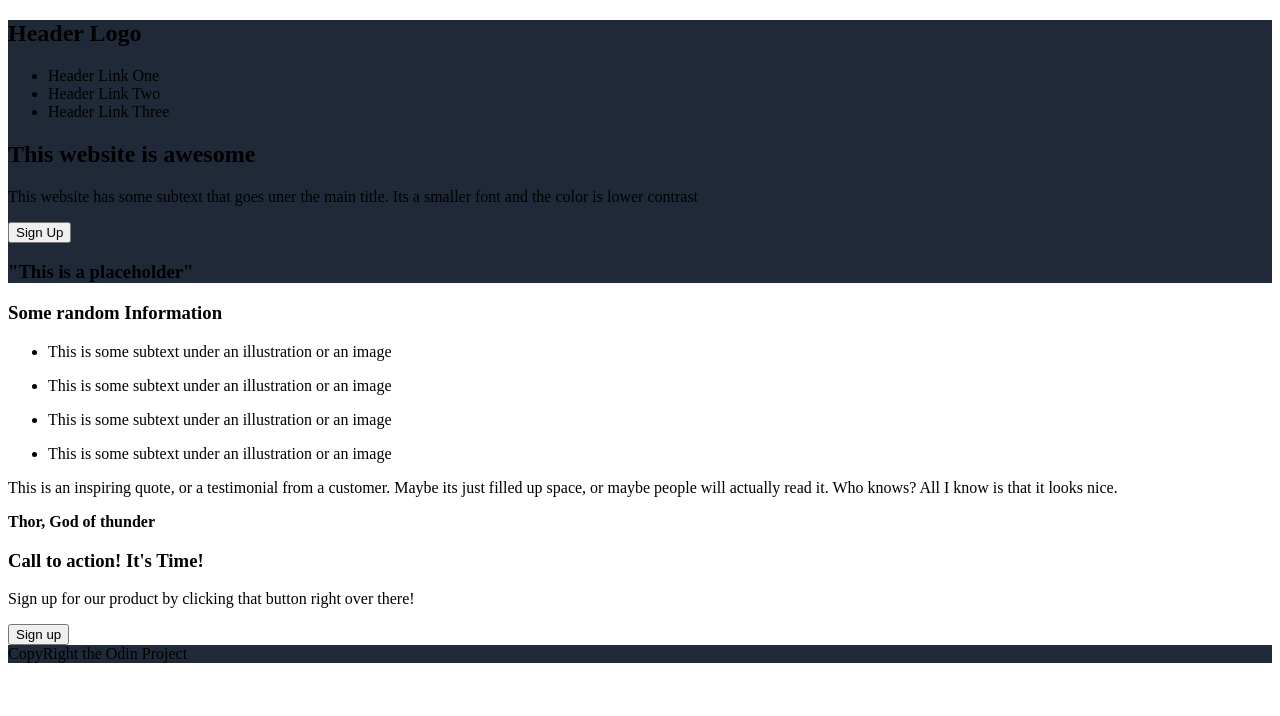
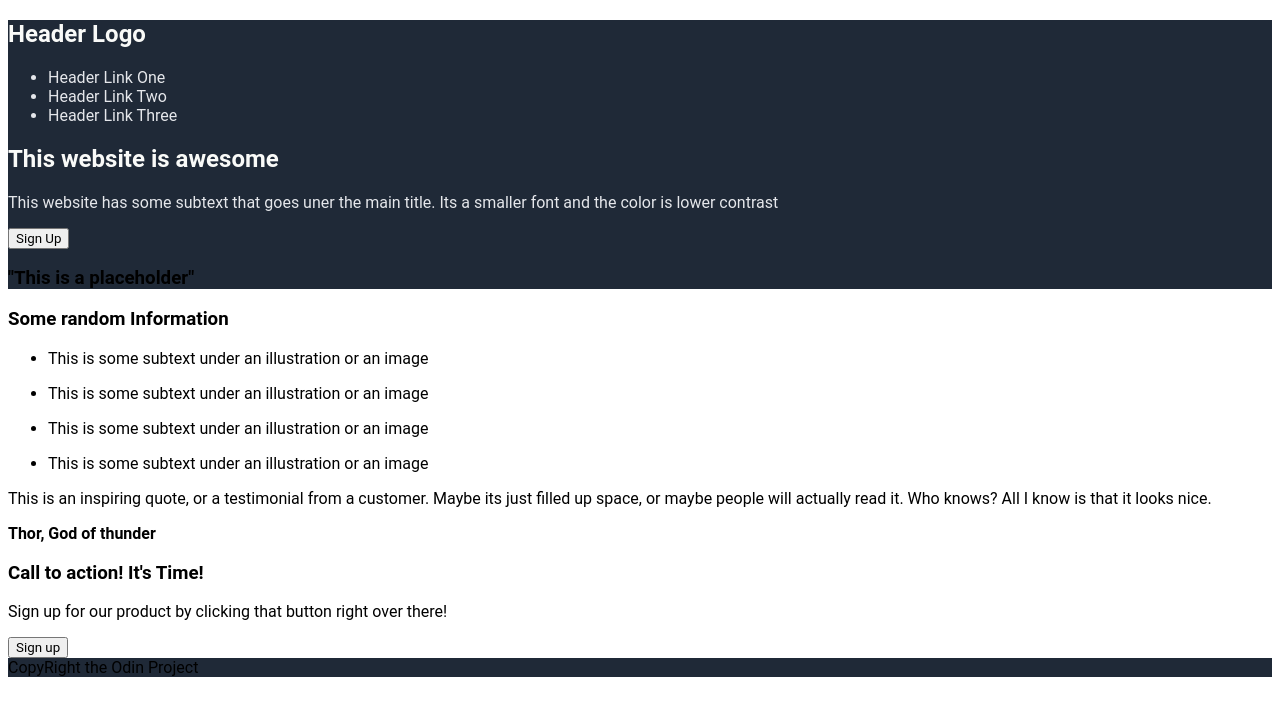
Before and after one commit to hasanike/Landing-Page, a plain HTML site: page index.html in a window 1280 px wide. Drawn offline with Linux system fonts and the light colour scheme.

Commit message:
header styles

```diff
--- a/styles.css
+++ b/styles.css
@@ -1,3 +1,25 @@
+* {
+    font-family: roboto;
+}
+
 .hero, footer {
     background-color: #1F2937;
 }
+
+h1 {
+    font: 24px;
+    color: #f9faf8;
+}
+
+
+h2 {
+    font: 48px;
+    color: #f9faf8;
+    weight: 900px;
+}
+
+
+.hero ul, .headerbody p {
+    font: 18px;
+    color: #e5e7eb;
+}
```
